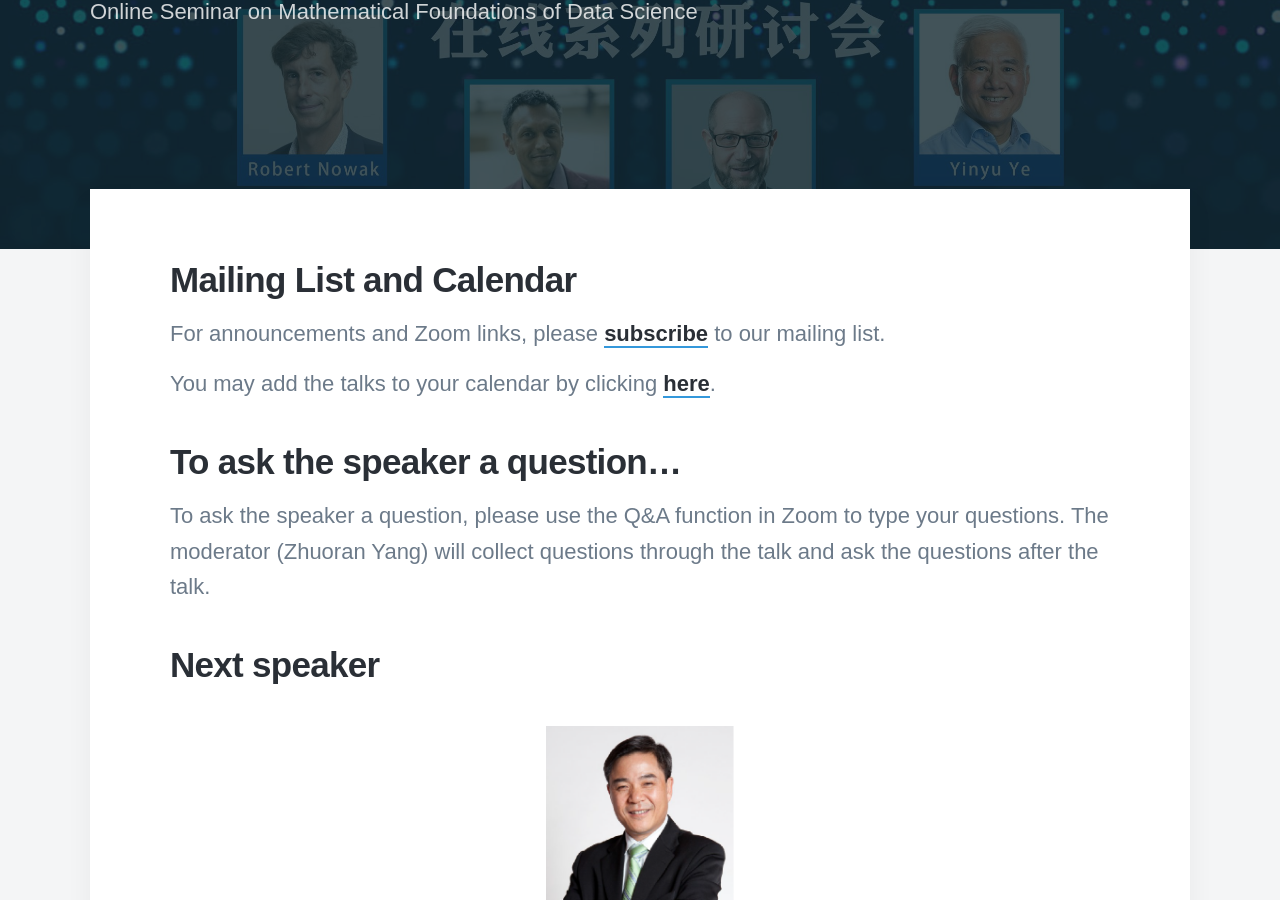
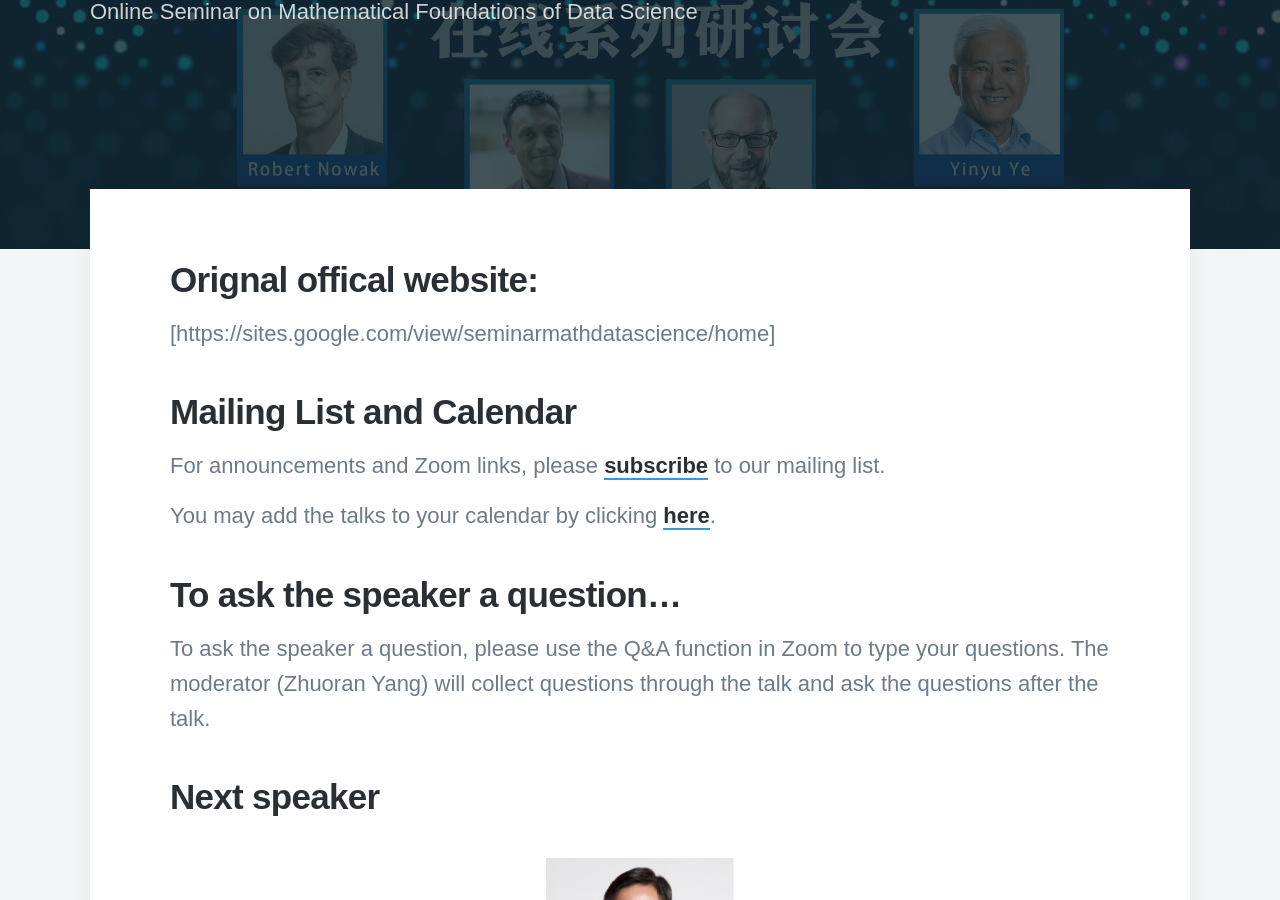
Before and after one commit to Operations-Research-Science/Operations-Research-Science.github.io, a Jekyll site: the page built from _projects/Math-for-DS.md, in a window 1280 px wide and 900 px high, scrolled down 348 px. Built offline with Jekyll 4.4.1, drawn with Linux system fonts in a browser that asks for light colours; nearby versions of some CDN libraries; some web fonts are replaced; library files that are not in the unit come from our copies.

Commit message:
Update Math-for-DS.md

```diff
--- a/_projects/Math-for-DS.md
+++ b/_projects/Math-for-DS.md
@@ -5,6 +5,9 @@ date: 2020-05-18 12:00:00
 description: A weekly online seminar on random topics on mathematical foundations of machine learning, statistics and optimization
 featured_image: '/images/news/MathDS/cover.jpg'
 ---
+
+## Orignal offical website:
+[https://sites.google.com/view/seminarmathdatascience/home]
 
 ## Mailing List and Calendar
 
```
